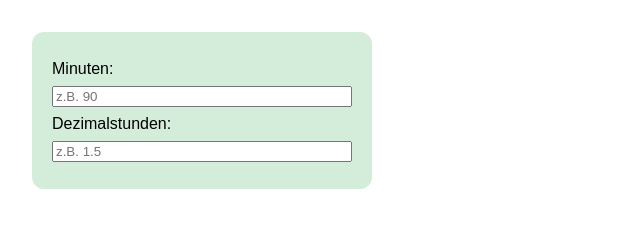
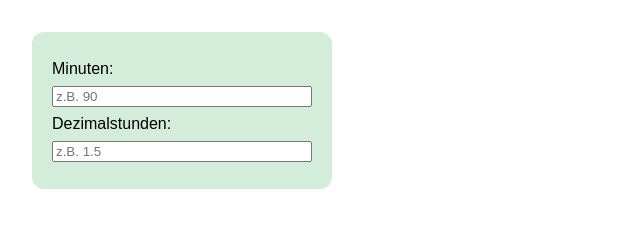
Before and after one commit to Mary010101/zeit-umrechner, a plain HTML site: page index.html in a window 1280 px wide. Shown: the whole page, without its empty margins (0-640 px from the left). Drawn offline with Linux system fonts and the light colour scheme.

Commit message:
Update index.html

```diff
--- a/index.html
+++ b/index.html
@@ -8,12 +8,14 @@
   body { font-family: Arial, sans-serif; margin: 2em; background: #fff; }
 
   /* Der hellgrüne Kasten */
-  .rechner-box {
-    background-color: #d4edda; /* Hellgrün */
-    border-radius: 12px;       /* Abgerundete Ecken */
-    padding: 20px;
-    max-width: 300px;
-  }
+ .rechner-box {
+  background-color: #d4edda;
+  border-radius: 12px;
+  padding: 20px;
+  width: 50%;          /* Setzt Breite auf 50% der übergeordneten Breite */
+  max-width: 300px;     /* Optional, um nicht zu breit zu werden */
+  box-sizing: border-box; /* Damit Padding zur Breite dazugerechnet wird */
+}
 
   label, input {
     display: block;
```
